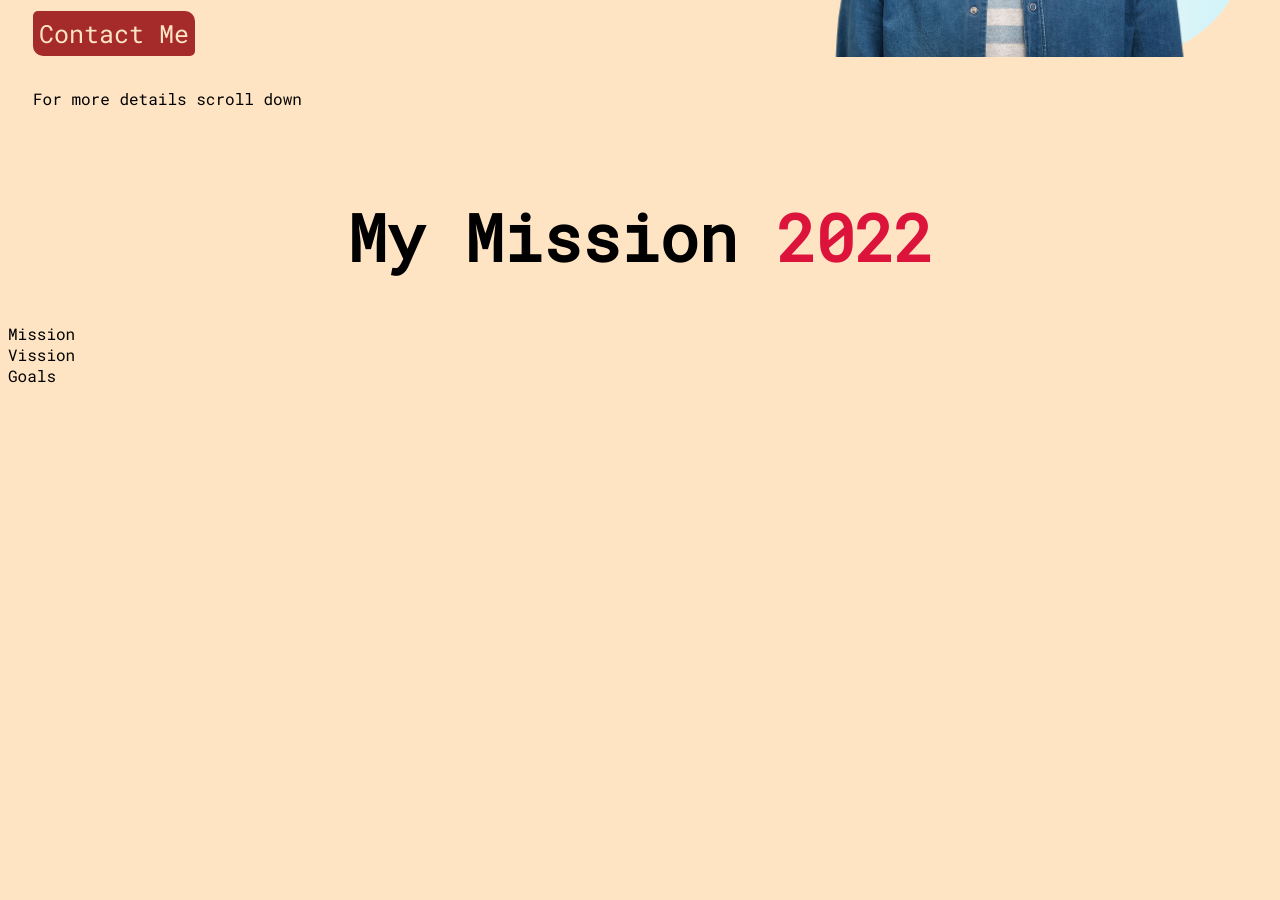
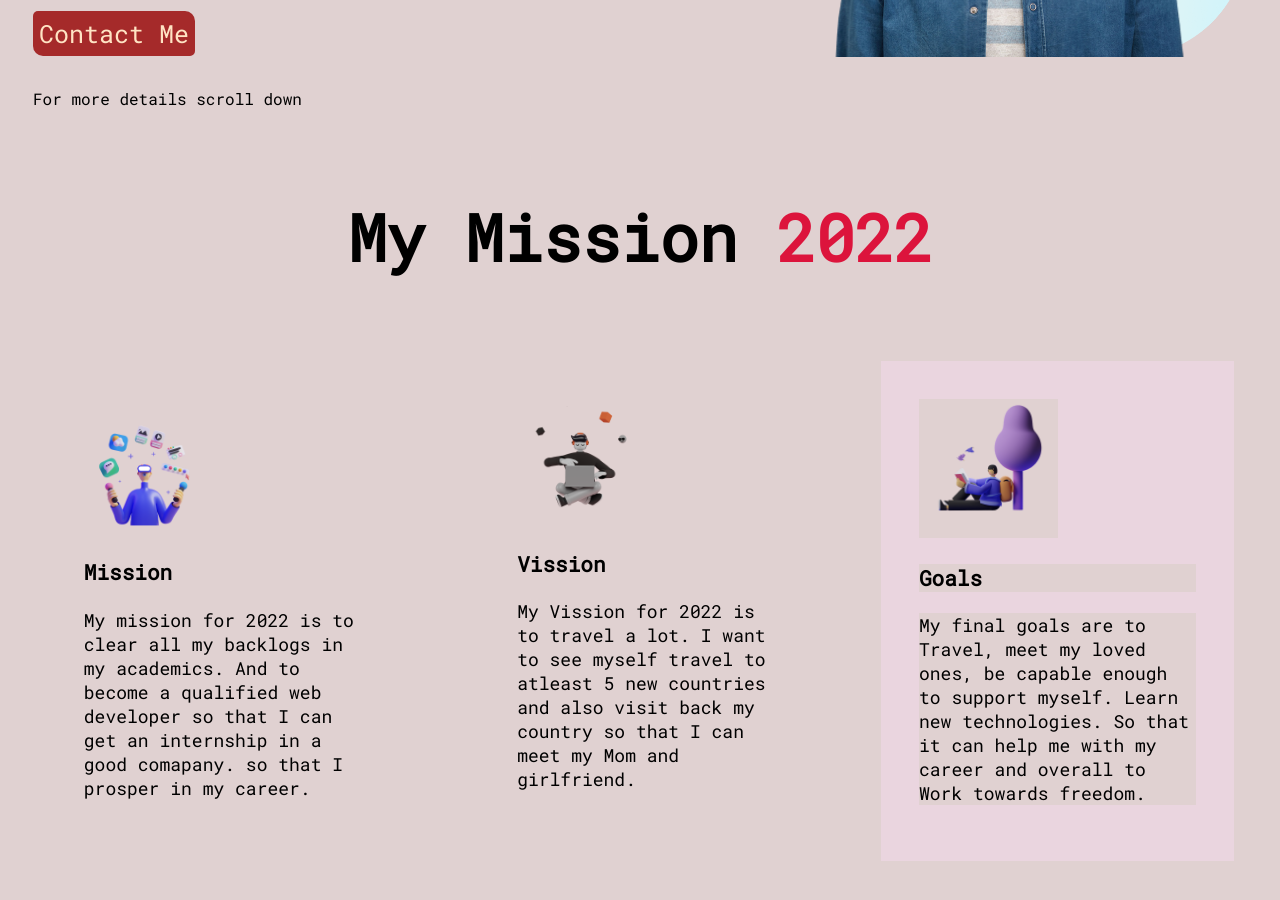
Before and after one commit to shan5642/Assignment_01_web-dev, a plain HTML site: page index.html in a window 1280 px wide. Shown: the part 506-1406 px from the top of the page. Before the commit the page ends 900 px from the top, so only its background shows below. Drawn offline with Linux system fonts and the light colour scheme.

Commit message:
Second division of the web is done need final adjustments

```diff
--- a/index.html
+++ b/index.html
@@ -53,9 +53,33 @@
         My Mission<span class="mission-color"> 2022</span>
       </h1>
       <div class="mission-2022">
-        <div>Mission</div>
-        <div>Vission</div>
-        <div>Goals</div>
+        <div class="plan">
+          <img src="images/illustrators/illustrator-1.png" alt="" />
+          <h3>Mission</h3>
+          <p>
+            My mission for 2022 is to clear all my backlogs in my academics. And
+            to become a qualified web developer so that I can get an internship
+            in a good comapany. so that I prosper in my career.
+          </p>
+        </div>
+        <div class="plan">
+          <img src="images/illustrators/illustrator-2.png" alt="" />
+          <h3>Vission</h3>
+          <p>
+            My Vission for 2022 is to travel a lot. I want to see myself travel
+            to atleast 5 new countries and also visit back my country so that I
+            can meet my Mom and girlfriend.
+          </p>
+        </div>
+        <div id="goals" class="plan">
+          <img src="images/illustrators/illustrator-3.png" alt="" />
+          <h3>Goals</h3>
+          <p>
+            My final goals are to Travel, meet my loved ones, be capable enough
+            to support myself. Learn new technologies. So that it can help me
+            with my career and overall to Work towards freedom.
+          </p>
+        </div>
       </div>
     </div>
   </body>
--- a/style.css
+++ b/style.css
@@ -1,5 +1,5 @@
 * {
-  background-color: bisque;
+  background-color: rgb(224, 209, 209);
   font-family: "Lato", sans-serif;
   font-family: "Roboto", sans-serif;
   font-family: "Roboto Mono", monospace;
@@ -46,7 +46,23 @@
   margin-top: 5%;
   font-weight: lighter;
 }
-#mission-header{
-    border: none;
-    text-align: center;
+#mission-header {
+  border: none;
+  text-align: center;
 }
+.mission-2022 {
+  display: flex;
+  justify-content: space-between;
+  font-size: 18px;
+}
+.plan img {
+  width: 50%;
+}
+.plan {
+  margin: 3%;
+  padding: 3%;
+}
+#goals {
+  background-blend-mode: screen;
+  background: rgba(255, 220, 255, 0.3);
+}
```
